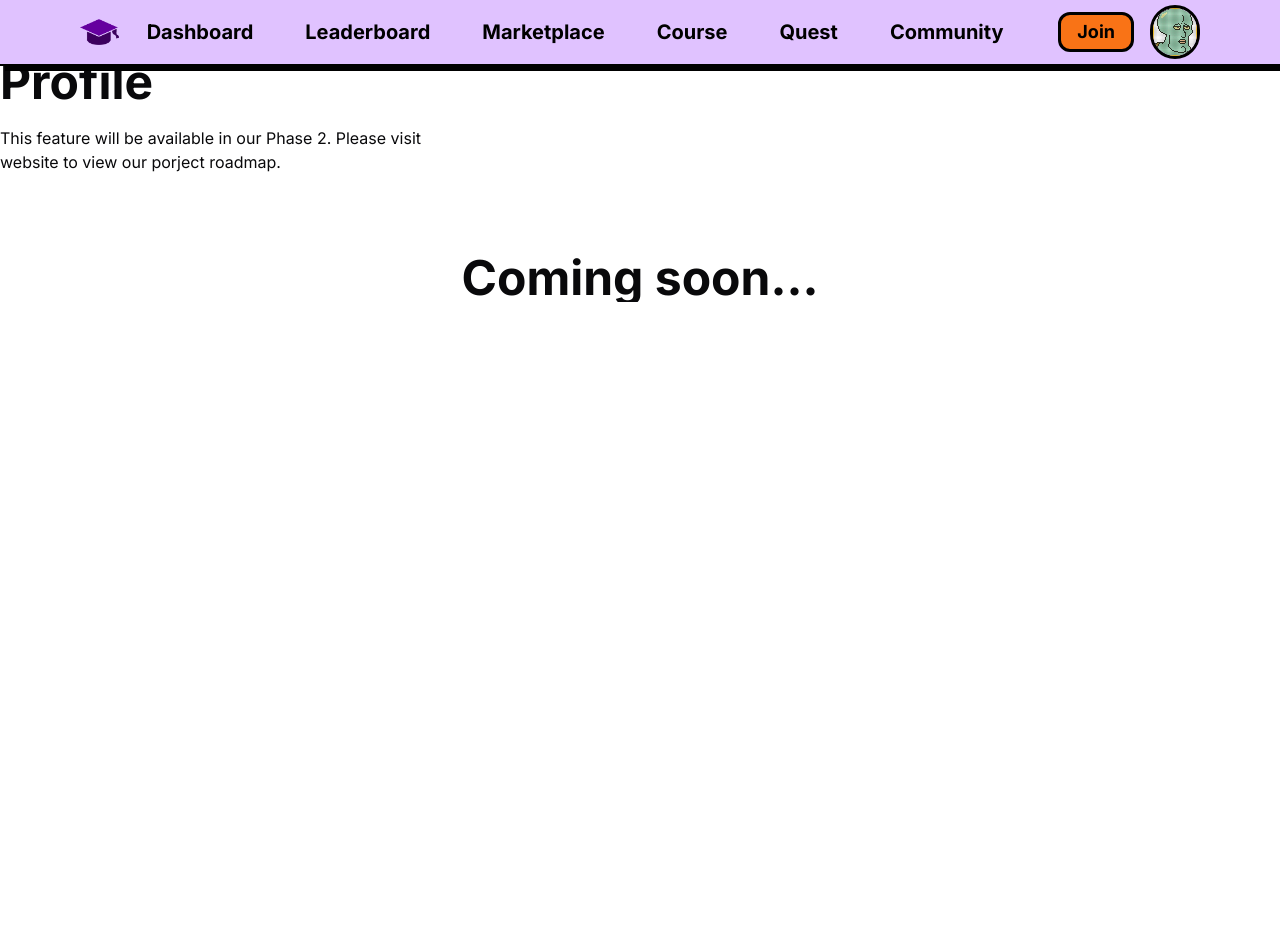
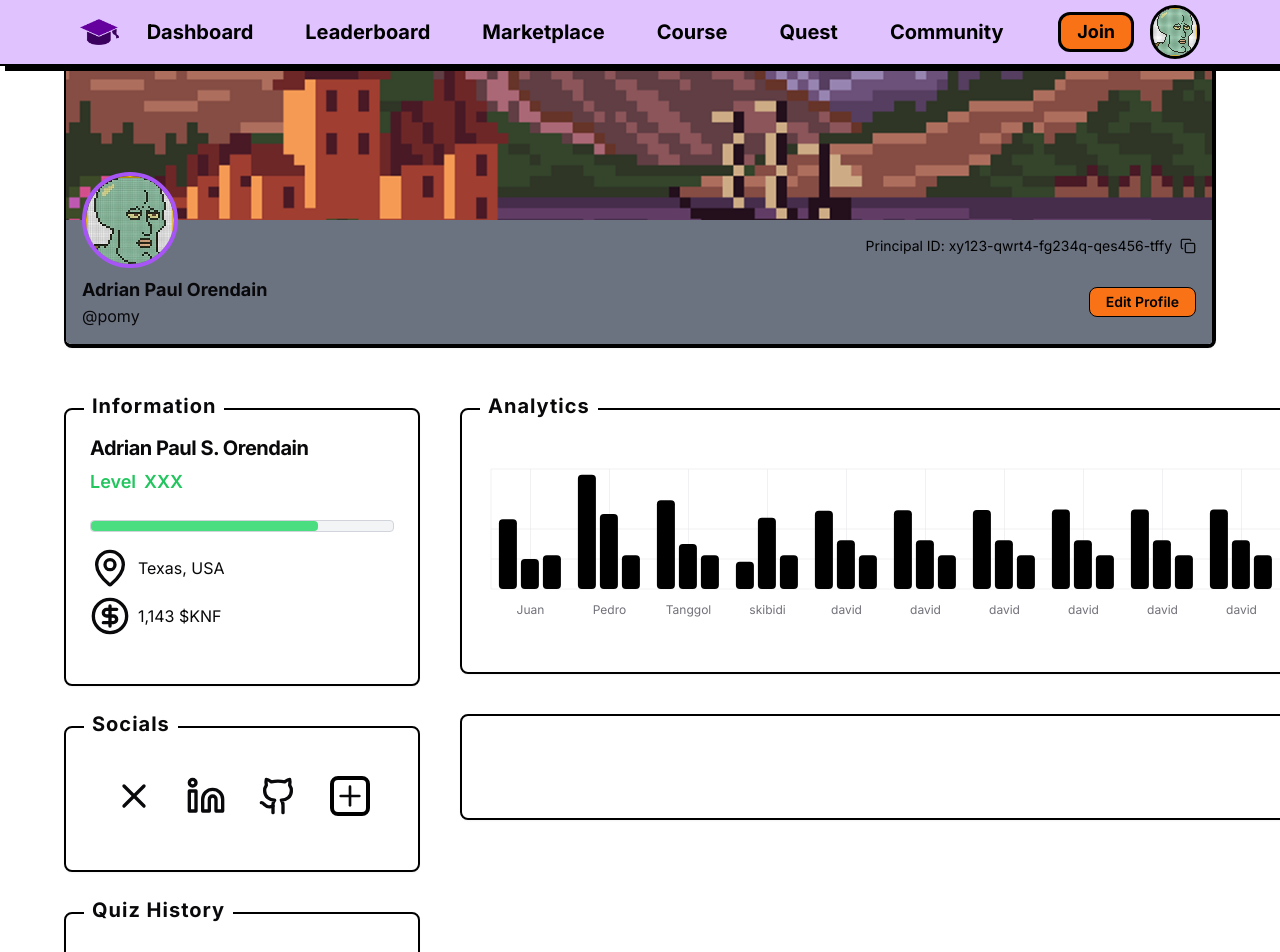
Before and after one commit to crtzn/know_fi, a Next.js app in the folder src/know_fi_frontend/: page /profile in a window 1280 px wide. Shown: the top 952 px of the page. Before the commit the page ends 800 px from the top, so only its background shows below. Built offline with nearby package versions, Linux system fonts and the light colour scheme.

Commit message:
feat(frontend): create profile page - create a profile card component - create a information component - create a analytics component - create a socials component - create quiz history component

```diff
--- a/src/know_fi_frontend/src/app/(dashboard)/profile/page.tsx
+++ b/src/know_fi_frontend/src/app/(dashboard)/profile/page.tsx
@@ -1,20 +1,37 @@
 import React from 'react';
+
+import { Analytics } from '@/components/features/profile/analytics';
+import { Blank } from '@/components/features/profile/blank';
+import { Information } from '@/components/features/profile/information';
+import { ProfileCard } from '@/components/features/profile/profileCard';
+import { QuizHistory } from '@/components/features/profile/quiz_history';
+import { Socials } from '@/components/features/profile/socials';
 
 export default function profile() {
   return (
-    <div>
+    <div className="container">
       {/* Top part */}
-      <div className="mb-20 flex">
-        <div className="flex flex-col">
-          <h1 className="mb-5 text-5xl font-bold">Profile</h1>
-          <span>
-            This feature will be available in our Phase 2. Please visit <br /> website to view our porject roadmap.
-          </span>
+      <div className="container">
+        <div className="flex flex-col gap-10">
+          <div>
+            <ProfileCard />
+          </div>
+          <div className="flex gap-10">
+            {/* Left Column */}
+            <div className="flex flex-col gap-5">
+              <Information />
+              <Socials />
+              <QuizHistory />
+            </div>
+
+            {/* Right Column */}
+            <div className="flex w-full flex-col gap-5">
+              <Analytics />
+              <Blank />
+            </div>
+          </div>
         </div>
       </div>
-
-      {/* Graphs and charts section */}
-      <div className="flex size-full items-center justify-center text-5xl font-bold">Coming soon...</div>
     </div>
   );
 }
--- /dev/null
+++ b/src/know_fi_frontend/src/components/features/profile/analytics.tsx
@@ -0,0 +1,70 @@
+'use client';
+
+import React from 'react';
+import { Bar, BarChart, CartesianGrid, XAxis } from 'recharts';
+
+import { Card, CardContent, CardDescription, CardFooter, CardHeader, CardTitle } from '@/components/ui/card';
+import { ChartConfig, ChartContainer, ChartTooltip, ChartTooltipContent } from '@/components/ui/chart';
+
+const chartData = [
+  { month: 'Juan', token: 186, aura: 80, quest: 90 },
+  { month: 'Pedro', token: 305, aura: 200, quest: 90 },
+  { month: 'Tanggol', token: 237, aura: 120, quest: 90 },
+  { month: 'skibidi', token: 73, aura: 190, quest: 90 },
+  { month: 'david', token: 209, aura: 130, quest: 90 },
+  { month: 'david', token: 210, aura: 130, quest: 90 },
+  { month: 'david', token: 211, aura: 130, quest: 90 },
+  { month: 'david', token: 212, aura: 130, quest: 90 },
+  { month: 'david', token: 212, aura: 130, quest: 90 },
+  { month: 'david', token: 212, aura: 130, quest: 90 },
+];
+
+const chartConfig = {
+  desktop: {
+    label: 'Desktop',
+    color: 'var(--chart-1)',
+  },
+  mobile: {
+    label: 'Mobile',
+    color: 'var(--chart-2)',
+  },
+  tablet: {
+    label: 'Tablet',
+    color: 'var(--chart-3)',
+  },
+} satisfies ChartConfig;
+
+export function Analytics() {
+  return (
+    <div className="w-full">
+      <div className="relative mt-5">
+        {/* Border label */}
+        <div className="absolute -top-4 left-5 z-10">
+          <h1 className="bg-white px-2 text-xl font-bold tracking-wider">Analytics</h1>
+        </div>
+
+        <Card>
+          <CardHeader>
+            <CardTitle></CardTitle>
+            <CardDescription></CardDescription>
+          </CardHeader>
+          <CardContent>
+            <ChartContainer config={chartConfig} className="h-[10rem] w-[50rem]">
+              <BarChart accessibilityLayer data={chartData}>
+                <CartesianGrid vertical={true} />
+                <XAxis dataKey="month" tickLine={false} tickMargin={10} axisLine={false} />
+                <ChartTooltip cursor={false} content={<ChartTooltipContent indicator="dashed" />} />
+                <Bar dataKey="token" fill="var(--color-desktop)" radius={4} />
+                <Bar dataKey="aura" fill="var(--color-mobile)" radius={4} />
+                <Bar dataKey="quest" fill="var(--color-tablet)" radius={4} />
+              </BarChart>
+            </ChartContainer>
+          </CardContent>
+          <CardFooter>
+            <p></p>
+          </CardFooter>
+        </Card>
+      </div>
+    </div>
+  );
+}
--- /dev/null
+++ b/src/know_fi_frontend/src/components/features/profile/blank.tsx
@@ -0,0 +1,29 @@
+import React from 'react';
+
+import { Card, CardContent, CardDescription, CardFooter, CardHeader, CardTitle } from '@/components/ui/card';
+
+export function Blank() {
+  return (
+    <div className="">
+      <div className="relative mt-5">
+        {/* Border label */}
+        <div className="absolute -top-4 left-5 z-10">
+          <h1 className="bg-white px-2 text-xl font-bold tracking-wider"></h1>
+        </div>
+
+        <Card>
+          <CardHeader>
+            <CardTitle></CardTitle>
+            <CardDescription></CardDescription>
+          </CardHeader>
+          <CardContent>
+            <p></p>
+          </CardContent>
+          <CardFooter>
+            <p></p>
+          </CardFooter>
+        </Card>
+      </div>
+    </div>
+  );
+}
--- /dev/null
+++ b/src/know_fi_frontend/src/components/features/profile/information.tsx
@@ -0,0 +1,50 @@
+import { CircleDollarSign, MapPin } from 'lucide-react';
+import { Pixelify_Sans } from 'next/font/google';
+import React from 'react';
+
+import { Card, CardContent, CardDescription, CardFooter, CardHeader, CardTitle } from '@/components/ui/card';
+
+export function Information() {
+  return (
+    <div className="w-12/12">
+      <div className="relative mt-5">
+        {/* Border label */}
+        <div className="absolute -top-4 left-5 z-10">
+          <h1 className="bg-white px-2 text-xl font-bold tracking-wider">Information</h1>
+        </div>
+
+        <Card>
+          <CardHeader>
+            <CardTitle className="font-mono text-xl font-bold">Adrian Paul S. Orendain</CardTitle>
+            <CardDescription>
+              <div className="flex items-center gap-2">
+                <span className="text-lg font-semibold text-green-500 outline-black">Level</span>
+                <span className="text-lg font-semibold text-green-500">XXX</span>
+              </div>
+            </CardDescription>
+          </CardHeader>
+          <CardContent>
+            {/* Progress bar placeholder */}
+            <div className="mb-4">
+              <div className="h-3 w-full rounded-sm border border-gray-300 bg-gray-100">
+                <div className="h-full w-3/4 rounded-sm bg-green-400"></div>
+              </div>
+            </div>
+
+            <div className="flex flex-col gap-2">
+              <div className="flex items-center gap-2">
+                <MapPin className="h-10 w-10" />
+                <span className="">Texas, USA</span>
+              </div>
+              <div className="flex items-center gap-2">
+                <CircleDollarSign className="h-10 w-10" />
+                <span className="">1,143 $KNF</span>
+              </div>
+            </div>
+          </CardContent>
+          <CardFooter></CardFooter>
+        </Card>
+      </div>
+    </div>
+  );
+}
--- /dev/null
+++ b/src/know_fi_frontend/src/components/features/profile/profileCard.tsx
@@ -0,0 +1,49 @@
+import { Copy } from 'lucide-react';
+import Image from 'next/image';
+import React from 'react';
+
+import profileImg from '@/components/common/icons/sampleNft.png';
+import bannerImg from '@/components/common/profile-background/prof-bg.png';
+import { Card, CardContent } from '@/components/ui/card';
+
+export function ProfileCard() {
+  return (
+    <Card className="overflow-hidden border-2 border-b-4 border-r-4 border-black">
+      {/* Banner */}
+      <div className="relative h-40 w-full">
+        <img src={bannerImg.src} alt="Banner" className="h-full w-full object-cover" />
+      </div>
+
+      {/* Profile Section */}
+      <div className="relative bg-gray-500 px-4 pb-4">
+        {/* Profile Picture */}
+        <div className="absolute -top-12 left-4 h-24 w-24 overflow-hidden rounded-full border-4 border-purple-500">
+          <img src={profileImg.src} alt="Profile" className="h-24 w-24 rounded-full object-cover" />
+        </div>
+
+        {/* Info + Edit */}
+        <div className="flex items-center justify-between pt-14">
+          <div>
+            <h2 className="text-lg font-bold">Adrian Paul Orendain</h2>
+            <p className="">@pomy</p>
+          </div>
+
+          {/* Principal ID - Top Right */}
+          <div className="absolute right-4 top-4 flex gap-2">
+            <p className="text-sm text-black">Principal ID: xy123-qwrt4-fg234q-qes456-tffy</p>
+            <button className="text-blacktransition-colors hover:text-white">
+              <Copy size={16} />
+            </button>
+          </div>
+          <button className="rounded-lg border border-black bg-orange-500 px-4 py-1 text-sm font-semibold text-black hover:bg-black hover:text-orange-500">
+            Edit Profile
+          </button>
+        </div>
+      </div>
+
+      {/* Card Content
+      <CardContent></CardContent>
+      */}
+    </Card>
+  );
+}
--- /dev/null
+++ b/src/know_fi_frontend/src/components/features/profile/quiz_history.tsx
@@ -0,0 +1,29 @@
+import React from 'react';
+
+import { Card, CardContent, CardDescription, CardFooter, CardHeader, CardTitle } from '@/components/ui/card';
+
+export function QuizHistory() {
+  return (
+    <div className="w-12/12">
+      <div className="relative mt-5">
+        {/* Border label */}
+        <div className="absolute -top-4 left-5 z-10">
+          <h1 className="bg-white px-2 text-xl font-bold tracking-wider">Quiz History</h1>
+        </div>
+
+        <Card>
+          <CardHeader>
+            <CardTitle></CardTitle>
+            <CardDescription></CardDescription>
+          </CardHeader>
+          <CardContent>
+            <p></p>
+          </CardContent>
+          <CardFooter>
+            <p></p>
+          </CardFooter>
+        </Card>
+      </div>
+    </div>
+  );
+}
--- /dev/null
+++ b/src/know_fi_frontend/src/components/features/profile/socials.tsx
@@ -0,0 +1,36 @@
+import { Github, Linkedin, Plus, X } from 'lucide-react';
+import React from 'react';
+
+import { Card, CardContent, CardDescription, CardFooter, CardHeader, CardTitle } from '@/components/ui/card';
+
+export function Socials() {
+  return (
+    <div className="w-12/12">
+      <div className="relative mt-5">
+        {/* Border label */}
+        <div className="absolute -top-4 left-5 z-10">
+          <h1 className="bg-white px-2 text-xl font-bold tracking-wider">Socials</h1>
+        </div>
+
+        <Card className="p-10">
+          <div className="flex w-full gap-4">
+            <div className="cursor-pointer rounded p-2 hover:bg-gray-100">
+              <X className="h-10 w-10" />
+            </div>
+            <div className="cursor-pointer rounded p-2 hover:bg-gray-100">
+              <Linkedin className="h-10 w-10" />
+            </div>
+            <div className="cursor-pointer rounded p-2 hover:bg-gray-100">
+              <Github className="h-10 w-10" />
+            </div>
+            <div className="cursor-pointer rounded p-2 hover:bg-gray-100">
+              <button>
+                <Plus className="h-10 w-10 rounded-lg border-4 border-black" />
+              </button>
+            </div>
+          </div>
+        </Card>
+      </div>
+    </div>
+  );
+}
```
Also changed, not shown: src/know_fi_frontend/src/components/common/profile-background/prof-bg.png (added).
